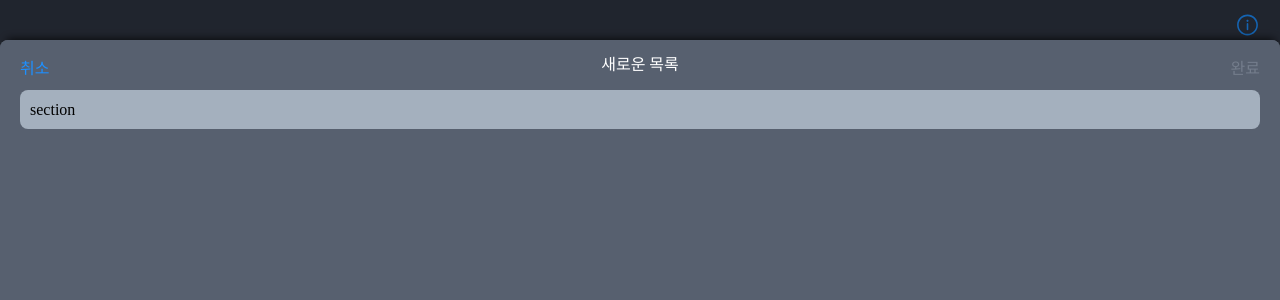
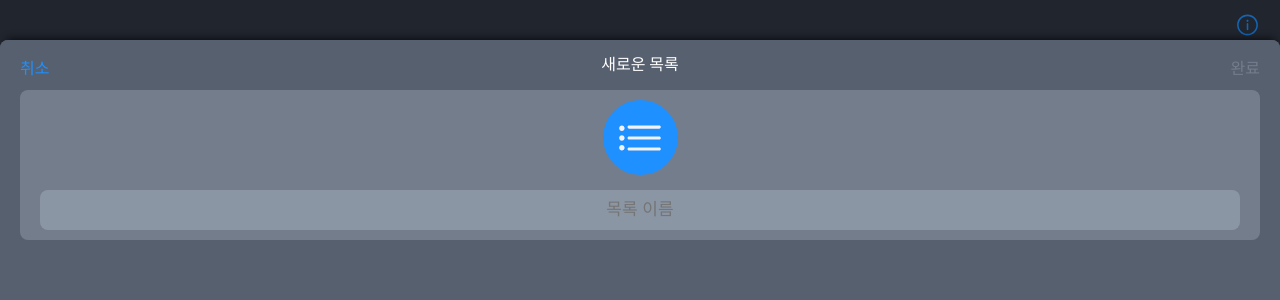
Before and after one commit to JayoonKoo/milialim, a React (Create React App) app: page / in a window 1280 px wide. Both pictures are taken after a click on the element "목록 추가". Shown: the top 300 px of the page. Built offline with nearby package versions, Linux system fonts and the light colour scheme.

Commit message:
feat: addAlimListPopUp title section

```diff
--- a/src/components/atom/Icon/svg/index.tsx
+++ b/src/components/atom/Icon/svg/index.tsx
@@ -2,5 +2,6 @@ import { ReactComponent as info } from "./info.svg";
 import { ReactComponent as calendar } from "./calendar.svg";
 import { ReactComponent as list } from "./list.svg";
 import { ReactComponent as plus } from "./plus.svg";
+import { ReactComponent as xmark } from "./xmark.svg";
 
-export { info, calendar, list, plus };
+export { info, calendar, list, plus, xmark };
--- /dev/null
+++ b/src/components/atom/Input/index.tsx
@@ -0,0 +1,37 @@
+import React, { forwardRef, useEffect, useState } from "react";
+import styled from "styled-components";
+import { isEmpty } from "../../../lib/utiles";
+import Icon from "../Icon/Icon";
+import { Content, Wrapper } from "./styled";
+
+export type InputProps = {
+  className?: string;
+  onClickClear?: () => void;
+} & React.InputHTMLAttributes<HTMLInputElement>;
+
+const Input = forwardRef<HTMLInputElement, InputProps>(
+  ({ value, className, onClickClear, onChange, ...rest }, ref) => {
+    const [showXIcon, setShowXIcon] = useState(false);
+
+    useEffect(() => {
+      if (isEmpty(value)) {
+        setShowXIcon(false);
+      } else {
+        setShowXIcon(true);
+      }
+    }, [value]);
+
+    return (
+      <Wrapper className={className}>
+        <Content {...rest} ref={ref} value={value} onChange={onChange} />
+        {showXIcon && (
+          <div onClick={onClickClear}>
+            <Icon name="xmark" />
+          </div>
+        )}
+      </Wrapper>
+    );
+  }
+);
+
+export default styled(Input)``;
--- /dev/null
+++ b/src/components/atom/Input/styled.tsx
@@ -0,0 +1,27 @@
+import styled from "styled-components";
+import rem from "../../../lib/Rem";
+
+export const Wrapper = styled.div`
+  background-color: rgba(164, 176, 190, 0.482);
+  border-radius: ${rem(8)};
+  overflow: hidden;
+  width: 100%;
+  display: flex;
+  padding: 0 ${rem(10)};
+
+  div {
+    display: flex;
+    align-items: center;
+    svg {
+      width: ${rem(25)};
+      color: #a4b0be;
+    }
+  }
+`;
+
+export const Content = styled.input`
+  text-align: center;
+  width: 100%;
+  font-size: ${rem(17)};
+  color: #2f3542;
+`;
--- a/src/components/atom/SVGBox/index.tsx
+++ b/src/components/atom/SVGBox/index.tsx
@@ -1,18 +1,20 @@
 import React from "react";
+import styled from "styled-components";
 import Icon, { IconType } from "../Icon/Icon";
 import { Wrapper } from "./styled";
 
 export interface SVGBoxProps {
   name: IconType;
   backgroundColor?: string;
+	className?: string;
 }
 
-function SVGBox({ name, backgroundColor = "#1e90ff" }: SVGBoxProps) {
+function SVGBox({ name, backgroundColor = "#1e90ff", className }: SVGBoxProps) {
   return (
-    <Wrapper background={backgroundColor}>
+    <Wrapper background={backgroundColor} className={className}>
       <Icon name={name} />
     </Wrapper>
   );
 }
 
-export default SVGBox;
+export default styled(SVGBox)``;
--- a/src/components/atom/Section/index.tsx
+++ b/src/components/atom/Section/index.tsx
@@ -1,12 +1,14 @@
 import React from "react";
+import styled from "styled-components";
 import { Wrapper } from "./styled";
 
 export interface SectionProps {
   children: React.ReactNode;
+  className?: string;
 }
 
-function Section({ children }: SectionProps) {
-  return <Wrapper>{children}</Wrapper>;
+function Section({ children, className }: SectionProps) {
+  return <Wrapper className={className}>{children}</Wrapper>;
 }
 
-export default Section;
+export default styled(Section)``;
--- a/src/components/atom/Section/styled.tsx
+++ b/src/components/atom/Section/styled.tsx
@@ -2,7 +2,7 @@ import styled from "styled-components";
 import rem from "../../../lib/Rem";
 
 export const Wrapper = styled.section`
-  background-color: #a4b0be;
+  background-color: #747d8c;
   padding: ${rem(10)};
   border-radius: ${rem(8)};
 `;
--- a/src/components/components/AddAlimListItemPopUp/index.tsx
+++ b/src/components/components/AddAlimListItemPopUp/index.tsx
@@ -1,9 +1,11 @@
-import React, { useRef, useState } from "react";
+import React, { useEffect, useRef, useState } from "react";
 import { useSetRecoilState } from "recoil";
 import { modalState } from "../../../atoms/uiState";
 import Button from "../../atom/Button";
+import Input from "../../atom/Input";
 import PopUp from "../../atom/PopUp";
 import Section from "../../atom/Section";
+import SVGBox from "../../atom/SVGBox";
 import Header from "../Header";
 import { Form, Wrapper } from "./styled";
 
@@ -11,6 +13,12 @@ function AddAlimListItemPopUp() {
   const setModalState = useSetRecoilState(modalState);
   const [localModalState, setLocalModalState] = useState(true);
   const popupRef = useRef<HTMLDivElement>(null);
+  const [value, setValue] = useState("");
+  const [isAbleSubmit, setIsAbleSubmit] = useState(false);
+
+  useEffect(() => {
+    setIsAbleSubmit(value.length >= 1);
+  }, [value]);
 
   const handleCloseModal = () => {
     setLocalModalState(false);
@@ -22,6 +30,19 @@ function AddAlimListItemPopUp() {
     setModalState((prev) => ({ ...prev, addListItem: false }));
   };
 
+  const handleTitleChange = (e: React.ChangeEvent<HTMLInputElement>) => {
+    const { value } = e.target;
+    setValue(value);
+  };
+
+  const handleClear = () => {
+    setValue("");
+  };
+
+  const handleSubmit = (e: React.FormEvent<HTMLFormElement>) => {
+    e.preventDefault();
+  };
+
   return (
     <PopUp>
       <Wrapper
@@ -31,11 +52,19 @@ function AddAlimListItemPopUp() {
       >
         <Header
           left={[<Button onClick={handleCloseModal} title="취소" />]}
-          right={[<Button title="완료" disabled />]}
+          right={[<Button title="완료" disabled={!isAbleSubmit} />]}
           title="새로운 목록"
         />
-        <Form>
-          <Section>section</Section>
+        <Form onSubmit={handleSubmit}>
+          <Section>
+            <SVGBox name="list" />
+            <Input
+              placeholder="목록 이름"
+              value={value}
+              onChange={handleTitleChange}
+              onClickClear={handleClear}
+            />
+          </Section>
         </Form>
       </Wrapper>
     </PopUp>
--- a/src/components/components/AddAlimListItemPopUp/styled.tsx
+++ b/src/components/components/AddAlimListItemPopUp/styled.tsx
@@ -1,6 +1,9 @@
 import styled, { css, keyframes } from "styled-components";
 import rem from "../../../lib/Rem";
 import Button from "../../atom/Button";
+import Input from "../../atom/Input";
+import Section from "../../atom/Section";
+import SVGBox from "../../atom/SVGBox";
 import { Wrapper as HeaderWrapper } from "../Header/styled";
 
 const open = keyframes`
@@ -59,4 +62,25 @@ export const Wrapper = styled.div<WrapperProps>`
 
 export const Form = styled.form`
   padding: 0 ${rem(20)};
+
+  ${Section} {
+    display: flex;
+    flex-direction: column;
+    align-items: center;
+    padding-left: ${rem(20)};
+    padding-right: ${rem(20)};
+    ${SVGBox} {
+      width: ${rem(75)};
+      height: ${rem(75)};
+      svg {
+        width: ${rem(50)};
+        height: ${rem(50)};
+      }
+    }
+
+    ${Input} {
+      margin-top: ${rem(15)};
+      height: ${rem(40)};
+    }
+  }
 `;
--- /dev/null
+++ b/src/lib/utiles.ts
@@ -0,0 +1,14 @@
+export function isEmpty(
+  value: string | number | readonly string[] | undefined
+) {
+  switch (typeof value) {
+    case "undefined":
+      return true;
+    case "string":
+      return value.length === 0;
+    case "number":
+      return false;
+    default:
+      return true;
+  }
+}
```
Also changed, not shown: src/components/atom/Icon/svg/xmark.svg (added).
